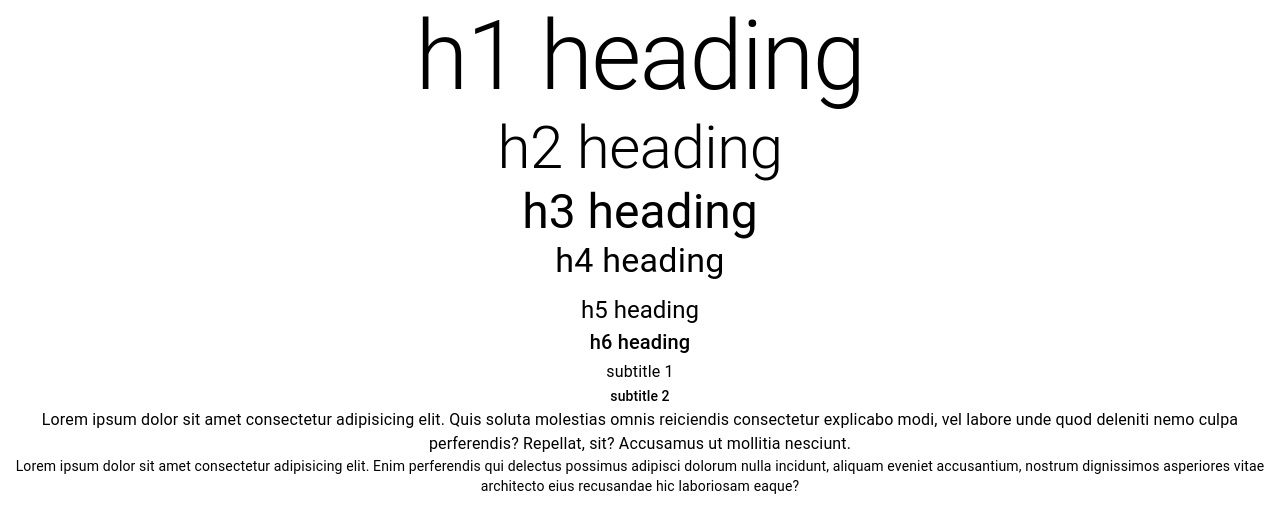
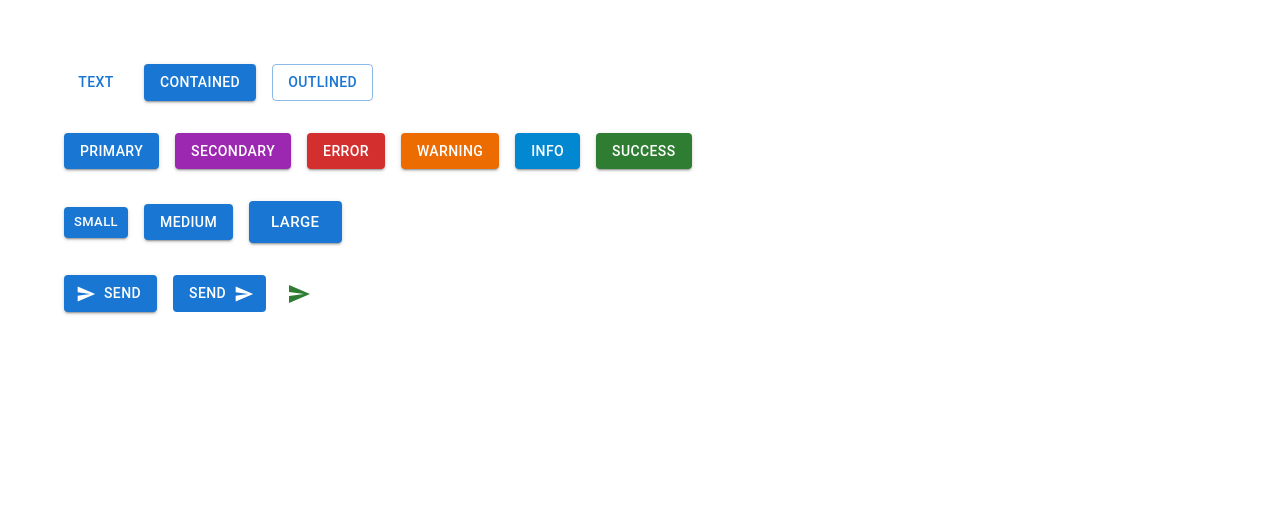
Before and after one commit to RahulRajak525/React-MUI, a React (Create React App) app: page / in a window 1280 px wide. Shown: the top 532 px of the page. Built offline with nearby package versions, Linux system fonts and the light colour scheme.

Commit message:
All About Button

```diff
--- a/package.json
+++ b/package.json
@@ -5,6 +5,7 @@
   "dependencies": {
     "@emotion/react": "^11.10.5",
     "@emotion/styled": "^11.10.5",
+    "@mui/icons-material": "^5.10.16",
     "@mui/material": "^5.10.16",
     "@testing-library/jest-dom": "^5.16.5",
     "@testing-library/react": "^13.4.0",
--- a/src/App.css
+++ b/src/App.css
@@ -1,5 +1,5 @@
 .App {
-  text-align: center;
+  padding:4rem ;
 }
 
 .App-logo {
--- a/src/App.tsx
+++ b/src/App.tsx
@@ -1,11 +1,13 @@
 
 import './App.css';
-import { MuiTypography } from './components/MuiTypography';
+import { MuiButton } from './components/2MuiButton';
+import { MuiTypography } from './components/1MuiTypography';
 
 function App() {
   return (
     <div className="App">
-      <MuiTypography/>
+      {/* <MuiTypography/> */}
+      <MuiButton/>
     </div>
   );
 }
--- /dev/null
+++ b/src/components/2MuiButton.tsx
@@ -0,0 +1,58 @@
+import React from "react";
+import { Stack, Button, IconButton } from "@mui/material";
+import SendIcon from "@mui/icons-material/Send";
+export const MuiButton = () => {
+  return (
+    <Stack spacing={4}>
+      <Stack spacing={2} direction="row">
+        <Button variant="text" href="https://google.com">
+          Text
+        </Button>
+        <Button variant="contained"> Contained</Button>
+        <Button variant="outlined"> Outlined</Button>
+      </Stack>
+      <Stack spacing={2} direction="row">
+        <Button variant="contained" color="primary">
+          Primary
+        </Button>
+        <Button variant="contained" color="secondary">
+          Secondary
+        </Button>
+        <Button variant="contained" color="error">
+          Error
+        </Button>
+        <Button variant="contained" color="warning">
+          Warning
+        </Button>
+        <Button variant="contained" color="info">
+          Info
+        </Button>
+        <Button variant="contained" color="success">
+          Success
+        </Button>
+      </Stack>
+      <Stack display="block" spacing={2} direction="row">
+        <Button variant="contained" size="small">
+          Small
+        </Button>
+        <Button variant="contained" size="medium">
+          Medium
+        </Button>
+        <Button variant="contained" size="large">
+          Large
+        </Button>
+      </Stack>
+      <Stack spacing={2} direction="row">
+        <Button variant="contained" startIcon={<SendIcon />} disableRipple onClick={()=>alert('Clicked')} >
+          Send
+        </Button>
+        <Button variant="contained" endIcon={<SendIcon />} disableElevation>
+          Send
+        </Button>
+        <IconButton aria-label="send" color="success" size="small">
+          <SendIcon />
+        </IconButton>
+      </Stack>
+    </Stack>
+  );
+};
```
Also changed, not shown: src/components/1MuiTypography.tsx (renamed from src/components/MuiTypography.tsx), 1 other file (tests, documents, lock files or other folders).
